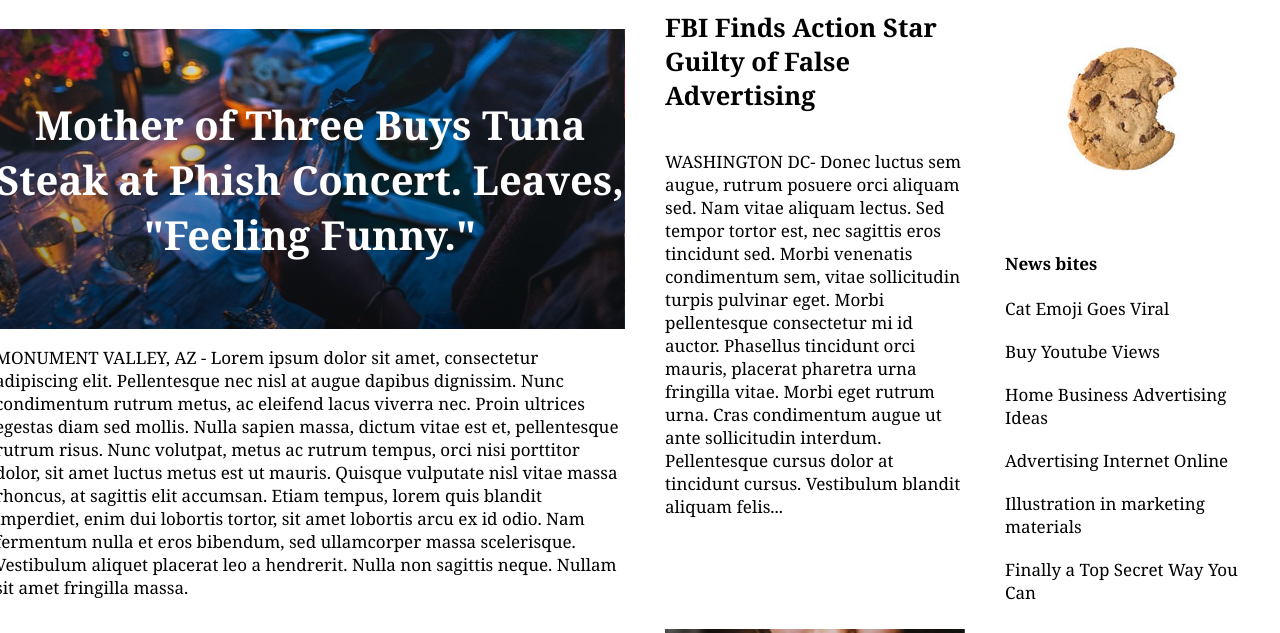
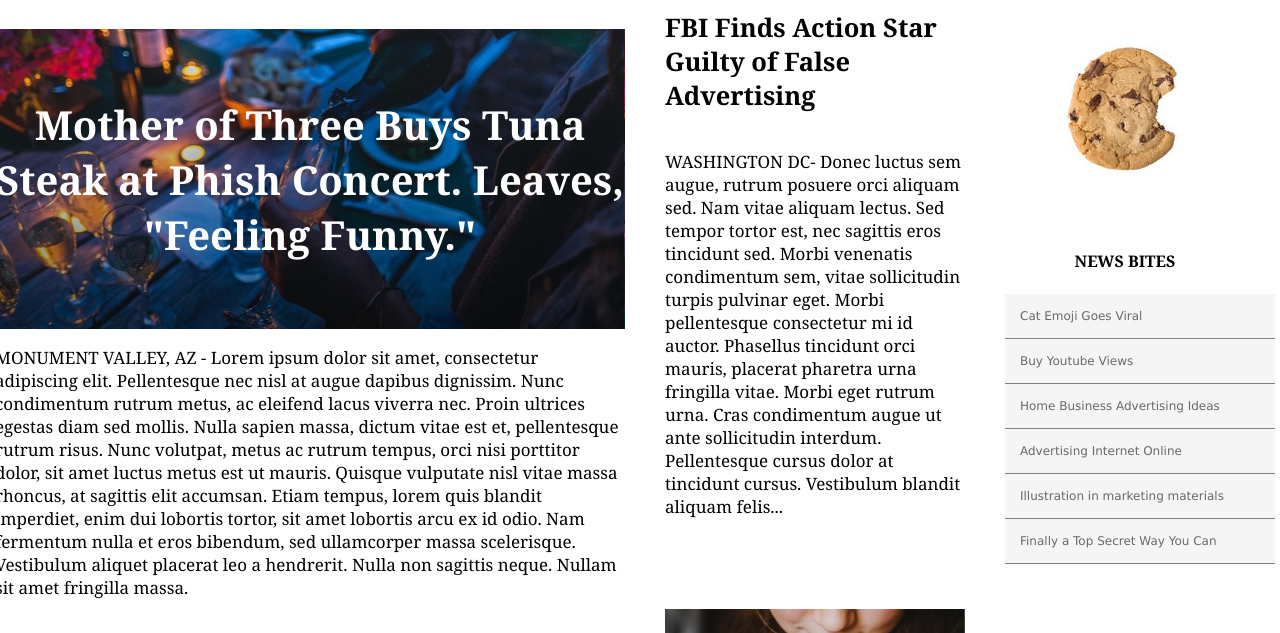
Before and after one commit to mtrovela/myTimes, a plain HTML site: page index.html in a window 1280 px wide. Shown: the part 90-723 px from the top of the page. Drawn offline with Linux system fonts and the light colour scheme.

Commit message:
Finished sidebar, step 6

```diff
--- a/index.html
+++ b/index.html
@@ -91,16 +91,14 @@
 
         <div class="column small">
           <img src="./resources/images/img-news-bite.png">
-          <div class="sidebar">
-            <h4>News bites</h4>
-            <span class="small">Cat Emoji Goes Viral</span>
-            <span class="small">Buy Youtube Views</span>
-            <span class="small">Home Business Advertising Ideas</span>
-            <span class="small">Advertising Internet Online</span>
-            <span class="small">Illustration in marketing materials</span>
-            <span class="small">Finally a Top Secret Way You Can</span>
+            <h4>NEWS BITES</h4>
+              <span class="column small sidebar">Cat Emoji Goes Viral</span>
+              <span class="column small sidebar">Buy Youtube Views</span>
+              <span class="column small sidebar">Home Business Advertising Ideas</span>
+              <span class="column small sidebar">Advertising Internet Online</span>
+              <span class="column small sidebar">Illustration in marketing materials</span>
+              <span class="column small sidebar">Finally a Top Secret Way You Can</span>
           </div>
-        </div>
 
       </div>
 
--- a/resources/css/style.css
+++ b/resources/css/style.css
@@ -65,7 +65,7 @@
   flex-direction: column;
   /* border: 1px solid black; */
   width: 300px;
-  margin-bottom: 20px;
+  /* margin-bottom: 20px; */
 }
 
 .small {
@@ -73,11 +73,17 @@
   flex-direction: column;
   /* border: 1px solid black; */
   width: 240px;
-  margin-bottom: 20px;
+  border-bottom: 1px solid gray;
 }
 
 .sidebar {
   display: block;
+  background-color: WhiteSmoke;
+  font-family: Verdana;
+  font-size: 12px;
+  color: DimGray;
+  padding: 15px;
+  width: 240px;
   /* border: 1px solid black; */
 }
 
@@ -135,3 +141,9 @@
   display: flex;
   align-content: space-between;
 }
+
+h4 {
+  font-size: 16px;
+  font-weight: bold;
+  text-align: center;
+}
```
